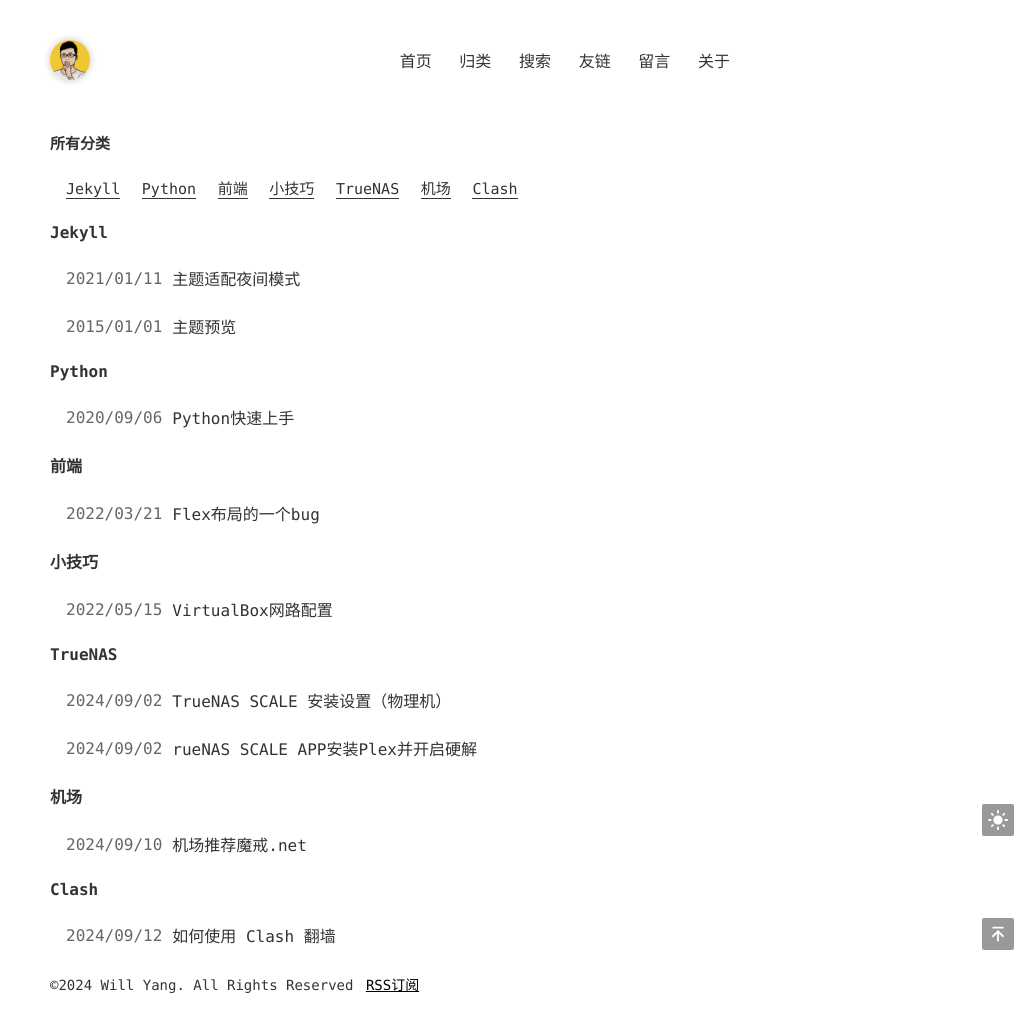
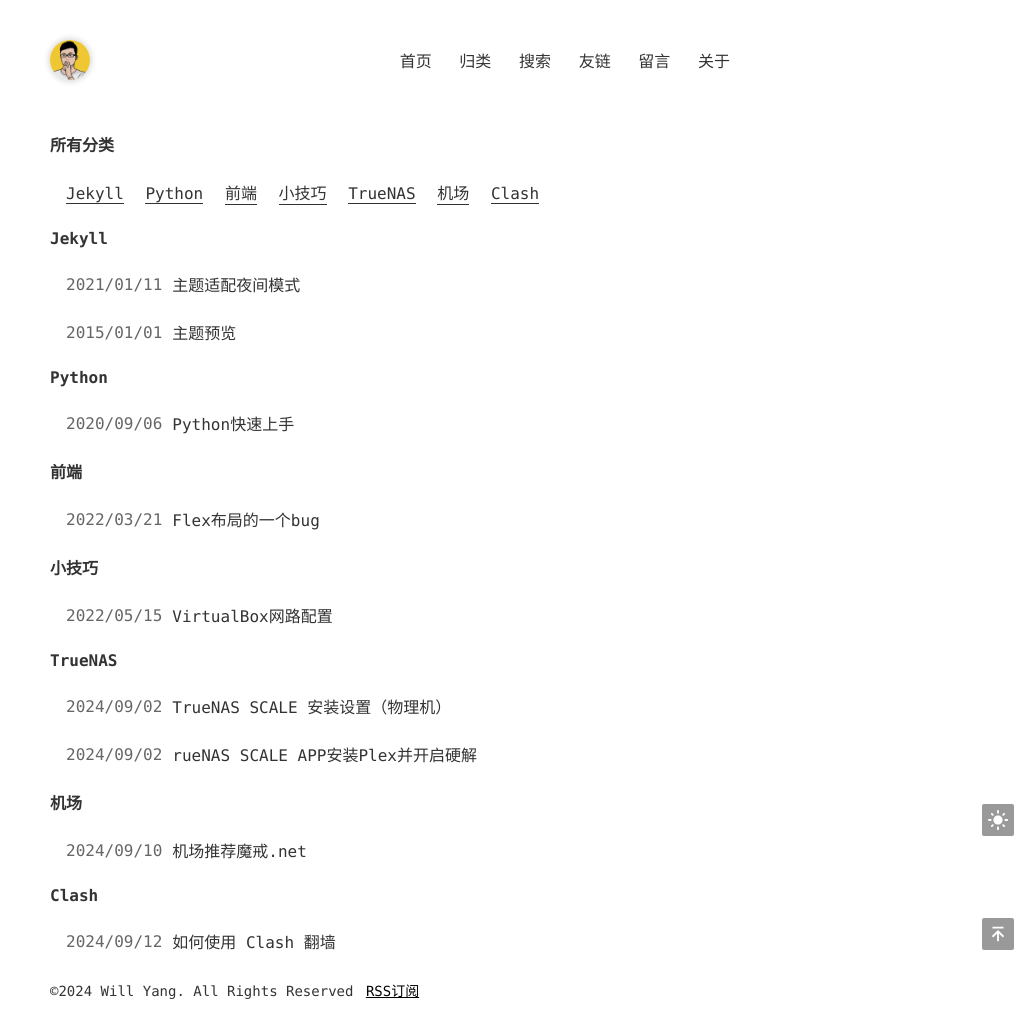
Before and after one commit to zongzaimang/blog.willyang, a Jekyll site: the page built from pages/categories.html, in a window 1280 px wide. Shown: the whole page, without its empty margins (250-1280 px from the left). Built offline with Jekyll 4.4.1, drawn with Linux system fonts in a browser that asks for light colours.

Commit message:
Update page.css

```diff
--- a/static/css/page.css
+++ b/static/css/page.css
@@ -31,16 +31,16 @@
 }
 .list-post li .categories {
   flex-shrink: 0;
-  padding: 3px 0;
+  padding: 4px 0;
   margin-left: 10px;
 }
 .list-post li .categories a {
-  font-size: 12px;
+  font-size: 14px;
   color: #666666;
   margin-left: 8px;
 }
 .list-category h2 {
-  font-size: 15px;
+  font-size: 16px;
   font-weight: bold;
   padding: 12px 0;
 }
@@ -50,7 +50,7 @@
 .list-category div a {
   margin: 4px 6px;
   white-space: nowrap;
-  font-size: 15px;
+  font-size: 16px;
   display: inline-block;
   border-bottom: 1px solid #333333;
 }
```
